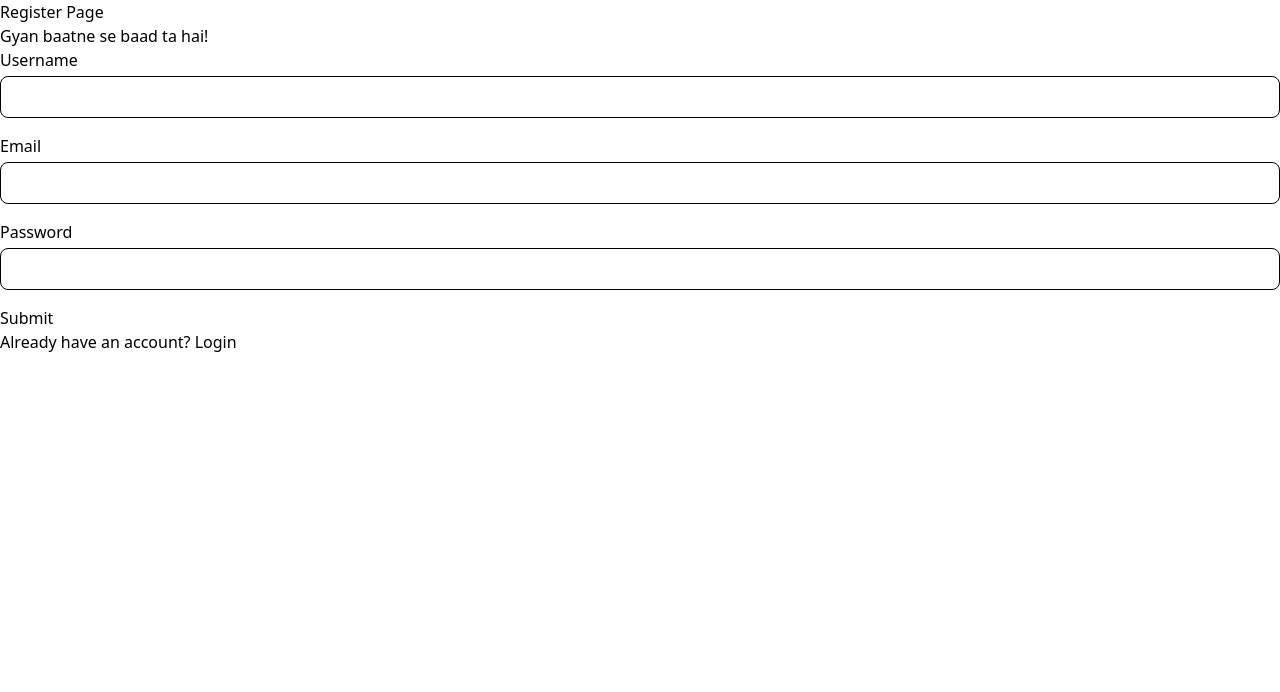
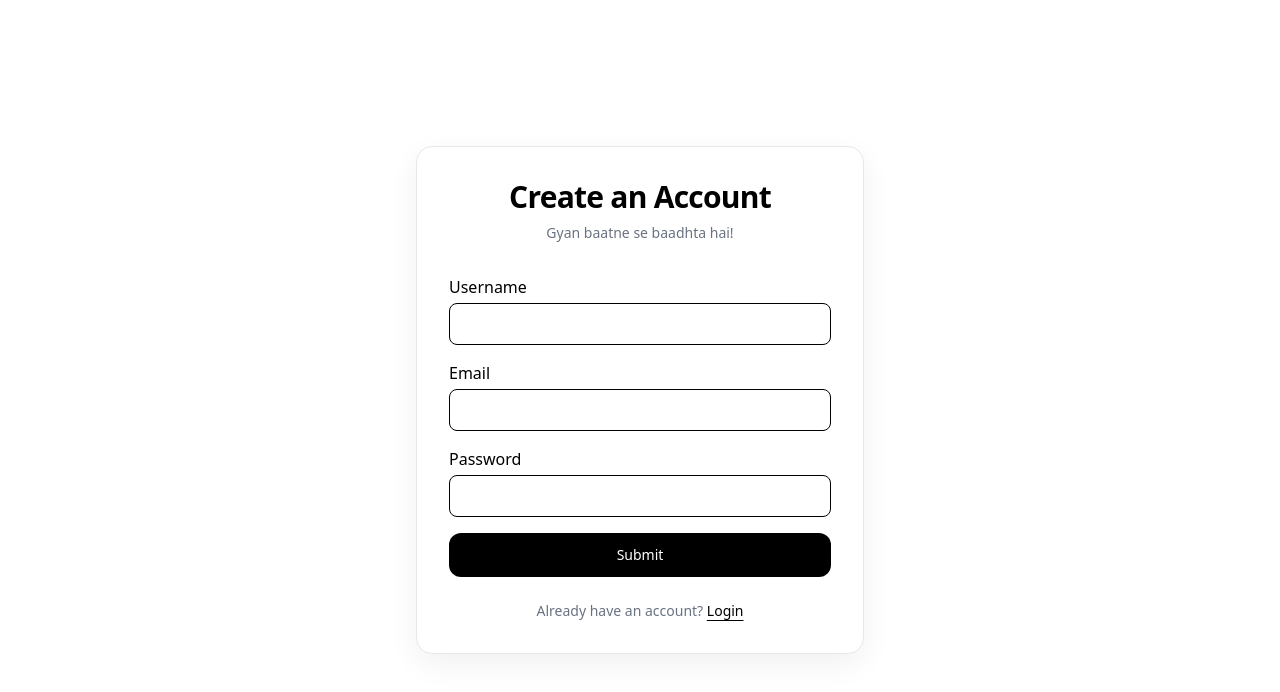
Before and after one commit to NileshSadhu/Vichaar, a React app in the folder frontend/: page /register in a window 1280 px wide. Shown: the top 692 px of the page. Built offline with nearby package versions, Linux system fonts and the light colour scheme; the HTML template or start-up script is replaced by a standard one.

Commit message:
Added consistent Tailwind v4 styling to LoginPage and RegisterPage

```diff
--- a/frontend/src/pages/LoginPage.jsx
+++ b/frontend/src/pages/LoginPage.jsx
@@ -29,19 +29,23 @@ const LoginPage = () => {
   };
 
   return (
-    <div>
-      <div>
-        <h1>Welcome back</h1>
-        <p>Long time no see.</p>
-        <form onSubmit={handleSubmit}>
+    <div className="min-h-screen flex items-center justify-center bg-white text-black">
+      <div className="w-full max-w-md p-8 rounded-2xl shadow-[0_0_30px_rgba(0,0,0,0.05)] border border-gray-200">
+        <div className="text-center mb-8">
+          <h1 className="text-3xl font-semibold mb-2 tracking-tight">
+            Welcome back
+          </h1>
+          <p className="text-gray-500 text-sm">Long time no see.</p>
+        </div>
+
+        <form onSubmit={handleSubmit} className="space-y-6">
           <Input
             label="Email"
             type="email"
             name="email"
             value={email}
             placeholder="xyz@example.com"
-            onChange={(e) => {
-              const value = e.target.value;
+            onChange={(value) => {
               setEmail(value);
               setEmailError(isEmailValid(value));
             }}
@@ -52,19 +56,38 @@ const LoginPage = () => {
             type="password"
             name="password"
             value={password}
-            placeholder="8 character long"
-            onChange={(e) => {
-              const value = e.target.value;
+            placeholder="8 characters long"
+            onChange={(value) => {
               setPassword(value);
               setPasswordError(isPasswordValid(value));
             }}
             error={passwordError}
           />
-          <button type="submit" disabled={isLoading}>
-            {isLoading ? "Loading..." : "Submit"}
+
+          <button
+            type="submit"
+            disabled={isLoading}
+            className={`w-full py-3 text-sm font-medium rounded-xl transition-all duration-200
+              ${
+                isLoading
+                  ? "bg-gray-900 text-gray-400 cursor-not-allowed"
+                  : "bg-black text-white hover:bg-gray-900 active:scale-[0.98]"
+              }
+            `}
+          >
+            {isLoading ? "Loading..." : "Login"}
           </button>
         </form>
-        <Link to="/register">Don’t have an account? Register</Link>
+
+        <p className="mt-6 text-center text-gray-500 text-sm">
+          Don’t have an account?{" "}
+          <Link
+            to="/register"
+            className="text-black underline underline-offset-4 hover:text-gray-700 transition-colors"
+          >
+            Register
+          </Link>
+        </p>
       </div>
     </div>
   );
--- a/frontend/src/pages/RegisterPage.jsx
+++ b/frontend/src/pages/RegisterPage.jsx
@@ -11,10 +11,8 @@ const RegisterPage = () => {
   const [username, setUsername] = useState("");
   const [email, setEmail] = useState("");
   const [emailError, setEmailError] = useState("");
-
   const [password, setPassword] = useState("");
   const [passwordError, setPasswordError] = useState("");
-
   const [isLoading, setIsLoading] = useState(false);
 
   const handleSubmit = async (e) => {
@@ -23,32 +21,36 @@ const RegisterPage = () => {
 
     try {
       const success = await handleRegister(username, email, password);
-      if (success)
+      if (success) {
         alert(
           "Verification link sent to your email. Please verify before logging in."
         );
+        navigate("/login");
+      }
     } catch (error) {
-      console.error("Login failed:", error);
+      console.error("Registration failed:", error);
     } finally {
       setIsLoading(false);
     }
   };
 
   return (
-    <div>
-      {/* card */}
-      <div>
-        <h1>Register Page</h1>
-        <p>Gyan baatne se baad ta hai!</p>
-        <form onSubmit={handleSubmit}>
+    <div className="min-h-screen flex items-center justify-center bg-white text-black">
+      <div className="w-full max-w-md p-8 rounded-2xl shadow-[0_10px_30px_rgba(0,0,0,0.06)] border border-gray-200">
+        <div className="text-center mb-8">
+          <h1 className="text-3xl font-semibold mb-2 tracking-tight">
+            Create an Account
+          </h1>
+          <p className="text-gray-500 text-sm">Gyan baatne se baadhta hai!</p>
+        </div>
+
+        <form onSubmit={handleSubmit} className="space-y-6">
           <Input
             label="Username"
             name="username"
             type="text"
             value={username}
-            onChange={(value) => {
-              setUsername(value);
-            }}
+            onChange={(value) => setUsername(value)}
           />
 
           <Input
@@ -58,8 +60,7 @@ const RegisterPage = () => {
             value={email}
             onChange={(value) => {
               setEmail(value);
-              const validateEmail = isEmailValid(value);
-              setEmailError(validateEmail);
+              setEmailError(isEmailValid(value));
             }}
             error={emailError}
           />
@@ -71,16 +72,35 @@ const RegisterPage = () => {
             value={password}
             onChange={(value) => {
               setPassword(value);
-              const validatePassword = isPasswordValid(value);
-              setPasswordError(validatePassword);
+              setPasswordError(isPasswordValid(value));
             }}
             error={passwordError}
           />
-          <button type="submit" disabled={isLoading}>
-            {isLoading ? "Loading" : "Submit"}
+
+          <button
+            type="submit"
+            disabled={isLoading}
+            className={`w-full py-3 text-sm font-medium rounded-xl transition-all duration-150
+              ${
+                isLoading
+                  ? "bg-gray-900 text-gray-400 cursor-not-allowed"
+                  : "bg-black text-white hover:bg-gray-900 active:scale-[0.99]"
+              }
+            `}
+          >
+            {isLoading ? "Loading..." : "Submit"}
           </button>
         </form>
-        <Link to="/login">Already have an account? Login</Link>
+
+        <p className="mt-6 text-center text-gray-500 text-sm">
+          Already have an account?{" "}
+          <Link
+            to="/login"
+            className="text-black underline underline-offset-4 hover:text-gray-700 transition-colors"
+          >
+            Login
+          </Link>
+        </p>
       </div>
     </div>
   );
```
Also changed, not shown: frontend/src/features/blog/BlogDetail.jsx (added), frontend/src/features/blog/BlogForm.jsx (added), frontend/src/features/blog/BlogList.jsx (added), frontend/src/features/blog/blogServices.js (added).
